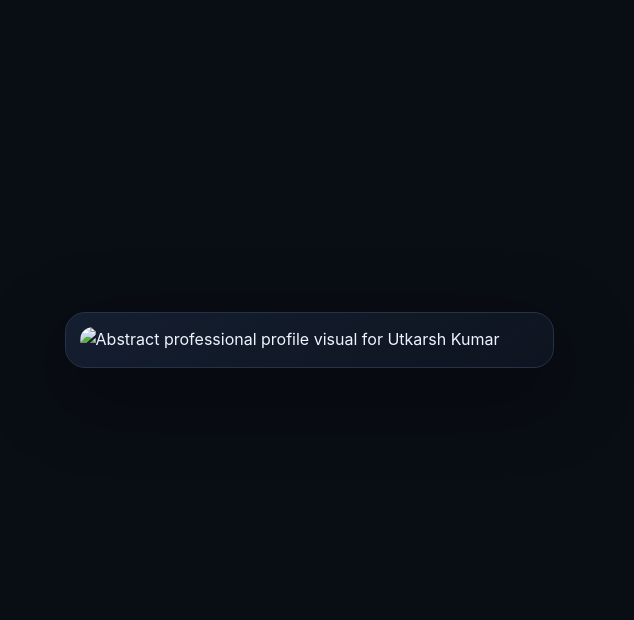
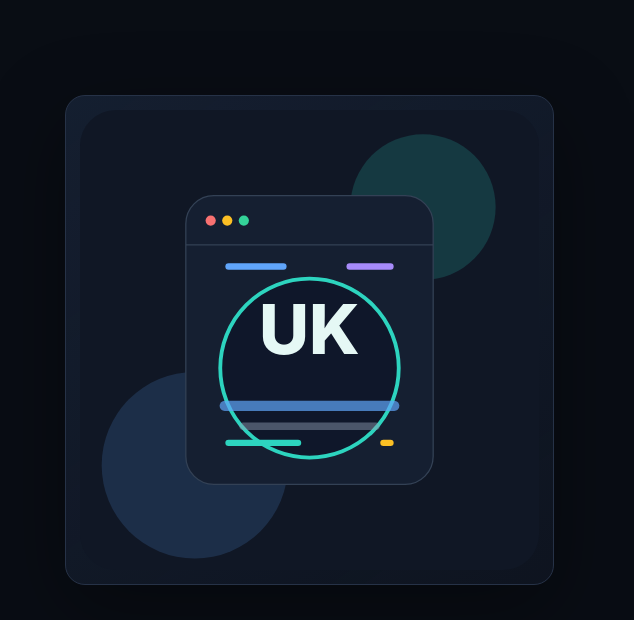
Before and after one commit to utkarsh9702/personal-portfolio, a plain HTML site: page index.html in a window 1280 px wide. Shown: the part 106-726 px from the top of the page, 646-1280 px from the left. Drawn offline with Linux system fonts and the light colour scheme.

Commit message:
Update image source for profile visual

```diff
--- a/index.html
+++ b/index.html
@@ -58,7 +58,7 @@
         </div>
 
         <div class="hero-visual reveal" aria-label="Portfolio profile visual">
-          <img src="assets/utkarsh-profile-visual.svg" alt="Abstract professional profile visual for Utkarsh Kumar">
+          <img src="utkarsh-profile-visual.svg" alt="Abstract professional profile visual for Utkarsh Kumar">
         </div>
       </div>
     </section>
```
